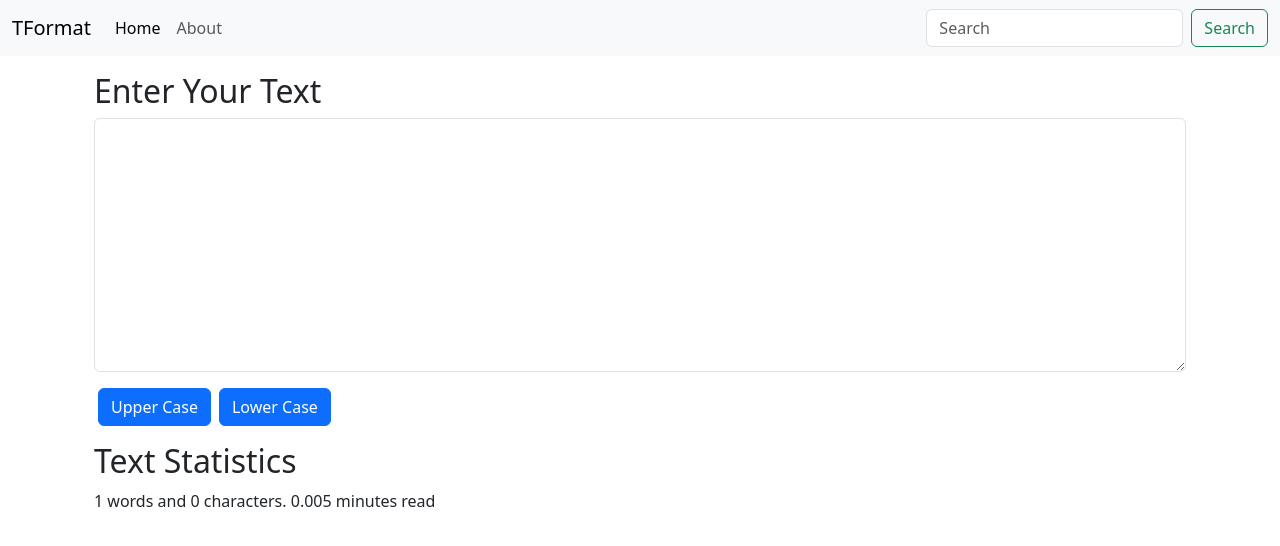
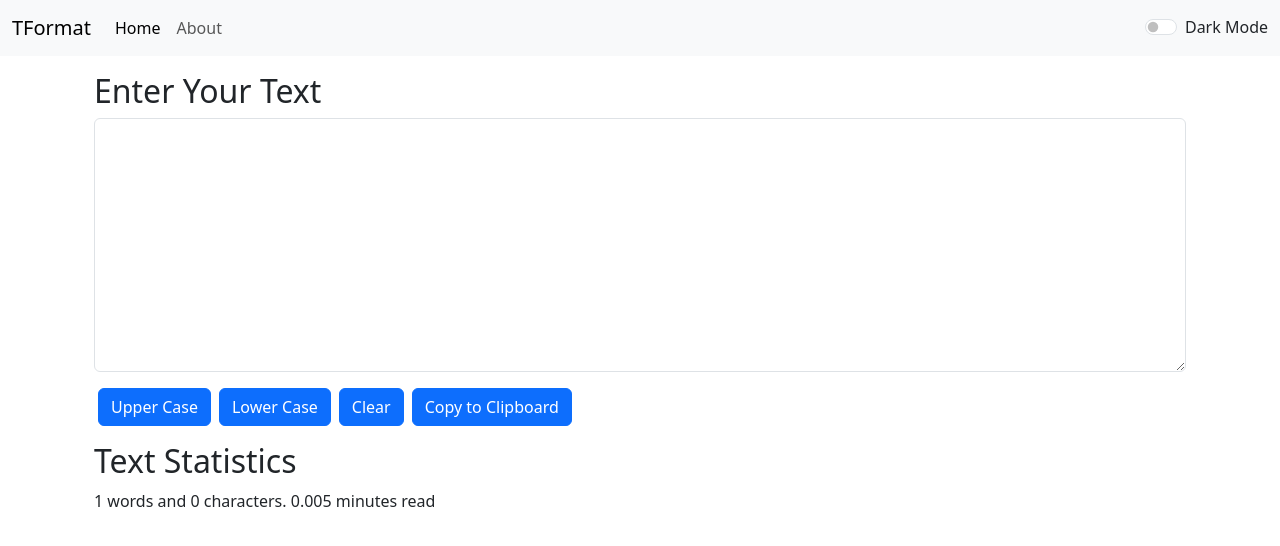
Before and after one commit to suryapsp/t-format, a React (Create React App) app: page / in a window 1280 px wide. Shown: the top 546 px of the page. Built offline with nearby package versions, Linux system fonts and the light colour scheme.

Commit message:
added dark mode

```diff
--- a/src/App.js
+++ b/src/App.js
@@ -1,13 +1,28 @@
+import { useState } from "react";
 import "./App.css";
 import Navbar from "./components/Navbar";
 import TextInput from "./components/TextInput";
 
+
 function App() {
+  const [mode, setMode] = useState('light');
+
+  const toggleMode = () => {
+    if (mode === 'dark') {
+      setMode('light')
+      document.body.style.backgroundColor = 'white'
+    }
+    else{
+      setMode('dark')
+      document.body.style.backgroundColor = 'gray'
+    }
+  }
+
   return (
     <>
-      <Navbar title="TFormat" />
+      <Navbar title="TFormat" mode={mode} toggleMode = {toggleMode}/>
       <div className="container my-3">
-        <TextInput heading="Enter Your Text" />
+        <TextInput heading="Enter Your Text" mode={mode} />
       </div>
     </>
   );
--- a/src/components/Navbar.js
+++ b/src/components/Navbar.js
@@ -1,9 +1,11 @@
 import React from "react";
-import PropTypes from 'prop-types'
+import PropTypes from "prop-types";
 
 export default function Navbar(props) {
   return (
-    <nav className="navbar navbar-expand-lg bg-body-tertiary">
+    <nav
+      className={`navbar navbar-expand-lg navbar-${props.mode} bg-${props.mode}`}
+    >
       <div className="container-fluid">
         <a className="navbar-brand" href="/">
           {props.title}
@@ -32,7 +34,7 @@
               </a>
             </li>
           </ul>
-          <form className="d-flex" role="search">
+          {/* <form className="d-flex" role="search">
             <input
               className="form-control me-2"
               type="search"
@@ -42,7 +44,20 @@
             <button className="btn btn-outline-success" type="submit">
               Search
             </button>
-          </form>
+          </form> */}
+
+          <div className={`form-check form-switch text-${props.mode === 'light' ? 'dark' : 'light'}`}>
+            <input
+              className="form-check-input"
+              type="checkbox"
+              role="switch"
+              id="flexSwitchCheckDefault"
+              onClick={props.toggleMode}
+            />
+            <label className="form-check-label" htmlFor="flexSwitchCheckDefault">
+              Dark Mode
+            </label>
+          </div>
         </div>
       </div>
     </nav>
@@ -50,5 +65,5 @@
 }
 
 Navbar.propTypes = {
-    title: PropTypes.string.isRequired
-}
+  title: PropTypes.string.isRequired,
+};
--- a/src/components/TextInput.js
+++ b/src/components/TextInput.js
@@ -11,6 +11,14 @@
 
   const handleLowerCase = () => {
     setText(text.toLocaleLowerCase());
+  };
+
+  const handleClearCase = () => {
+    setText('');
+  };
+
+  const handleCopyText = () => {
+    navigator.clipboard.writeText(text);
   };
 
   const handleOnChange = (event) => {
@@ -28,6 +36,7 @@
             className="form-control"
             value={text}
             onChange={handleOnChange}
+            style={{backgroundColor: props.mode === 'dark' ? 'gray' : 'white'}}
             id="myBox"
             rows="10"
           ></textarea>
@@ -37,6 +46,12 @@
         </button>
         <button className="btn btn-primary mx-1" onClick={handleLowerCase}>
           Lower Case
+        </button>
+        <button className="btn btn-primary mx-1" onClick={handleClearCase}>
+          Clear
+        </button>
+        <button className="btn btn-primary mx-1" onClick={handleCopyText}>
+          Copy to Clipboard
         </button>
       </div>
 
```
Also changed, not shown: src/components/About.js (added, +10 -0 lines).
